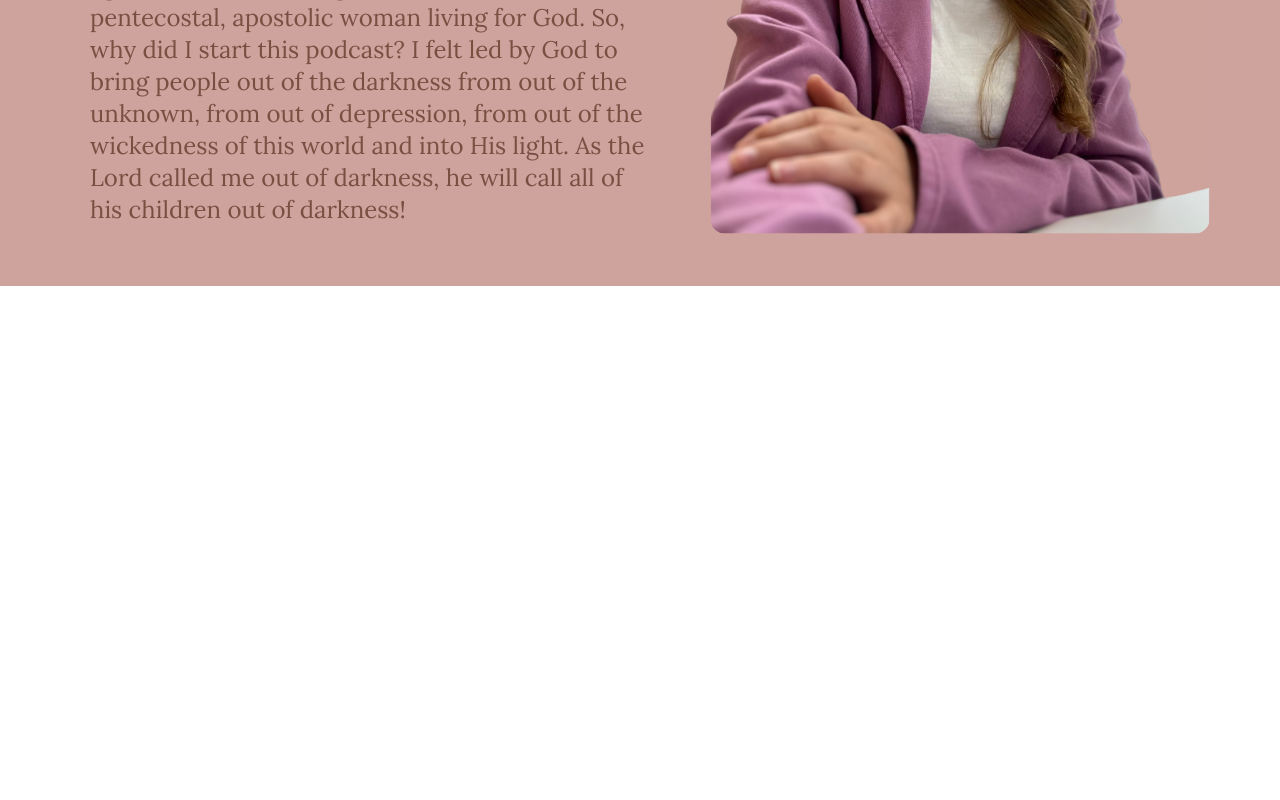
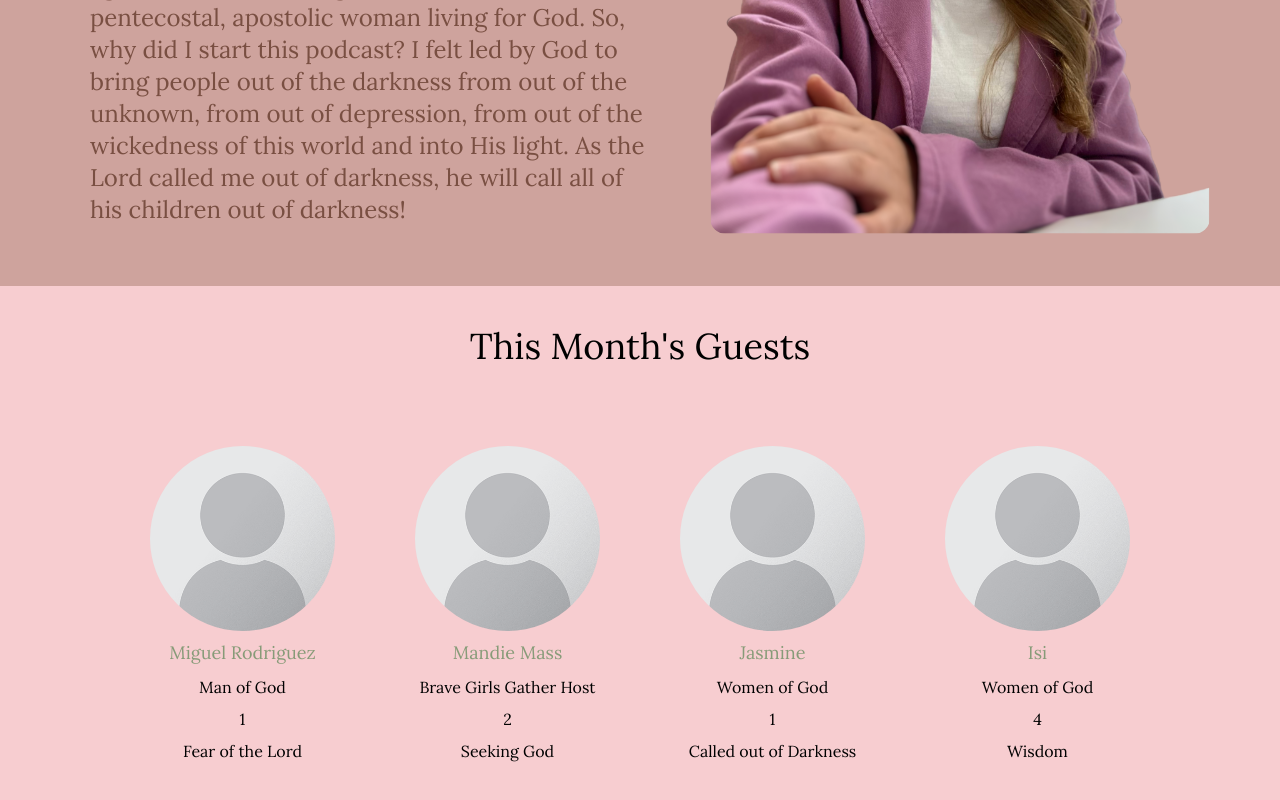
Before and after one commit to mlguels/calledoutofdarkness_podcast, a Next.js app: page / in a window 1280 px wide. Shown: the part 1718-2518 px from the top of the page. Before the commit the page ends 2004 px from the top, so only its background shows below. Built offline with nearby package versions, Linux system fonts and the light colour scheme.

Commit message:
Created guestcard + list updated colors

```diff
--- a/app/page.tsx
+++ b/app/page.tsx
@@ -1,5 +1,6 @@
 import AboutMe from "@/components/about-section";
 import HeroSection from "@/components/hero-section";
+import MonthlyGuests from "@/components/monthly-guests";
 import PodcastDesc from "@/components/podcast-desc";
 
 export default function Home() {
@@ -8,6 +9,7 @@ export default function Home() {
       <HeroSection />
       <PodcastDesc />
       <AboutMe />
+      <MonthlyGuests />
     </main>
   );
 }
--- /dev/null
+++ b/components/guest-card-list.tsx
@@ -0,0 +1,13 @@
+import { guests } from "@/constant/data";
+
+import GuestCard from "./guest-card";
+
+export default function GuestCardList() {
+  return (
+    <section className="flex flex-col md:flex-row justify-center items-center gap-10 md:gap-20 ">
+      {guests.map((guest) => (
+        <GuestCard key={guest.id} guest={guest} />
+      ))}
+    </section>
+  );
+}
--- /dev/null
+++ b/components/guest-card.tsx
@@ -0,0 +1,27 @@
+import { lora } from "@/app/layout";
+import { Guest } from "@/types/types";
+import Image from "next/image";
+
+type GuestCardProps = {
+  guest: Guest;
+};
+
+export default function GuestCard({ guest }: GuestCardProps) {
+  return (
+    <main className="flex flex-col gap-2">
+      <Image
+        src={guest.img}
+        alt={guest.name}
+        width={185}
+        height={175}
+        className="rounded-full"
+      />
+      <h3 className={`${lora.className} text-green-secondary text-lg`}>
+        {guest.name}
+      </h3>
+      <p className={`${lora.className}`}>{guest.desc}</p>
+      <p className={`${lora.className}`}>{guest.date}</p>
+      <p className={`${lora.className}`}>{guest.subject}</p>
+    </main>
+  );
+}
--- /dev/null
+++ b/components/monthly-guests.tsx
@@ -0,0 +1,14 @@
+import { lora } from "@/app/layout";
+
+import GuestCardList from "./guest-card-list";
+
+export default function MonthlyGuests() {
+  return (
+    <main className="bg-pink-secondary text-center pt-10 pb-10">
+      <h2 className={`${lora.className} text-4xl `}>This Month's Guests</h2>
+      <section className="pt-20">
+        <GuestCardList />
+      </section>
+    </main>
+  );
+}
--- a/tailwind.config.ts
+++ b/tailwind.config.ts
@@ -15,7 +15,7 @@ const config: Config = {
           tertiary: "#FDEEE8",
           quatro: "#9E6781",
         },
-        green: "#C2C884",
+        green: { primary: "#C2C884", secondary: "#879B78" },
         cream: "#FEF5EB",
         brown: {
           primary: "#794F42",
```
Also changed, not shown: public/images/placeholder-headshot.png (added).
